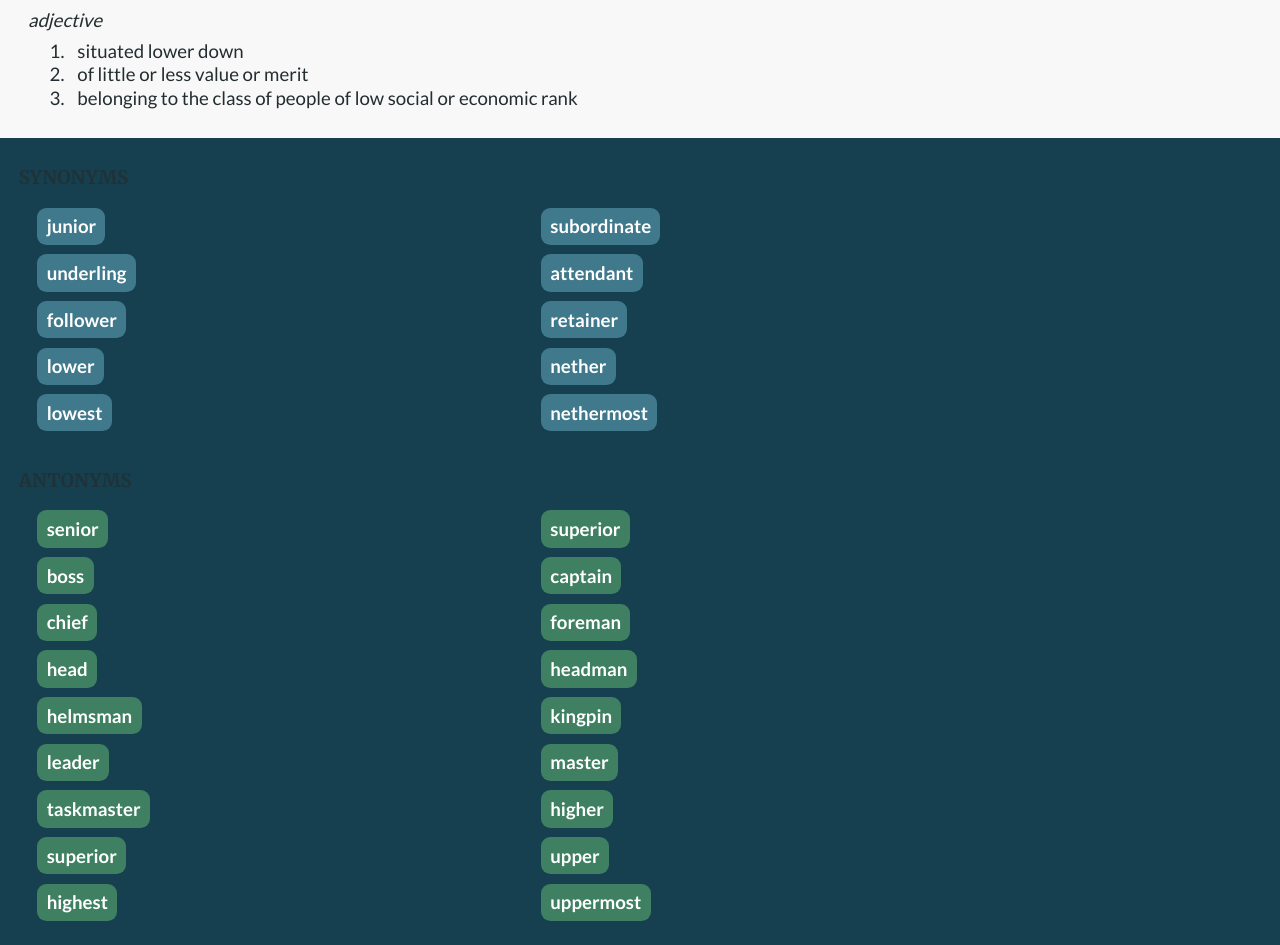
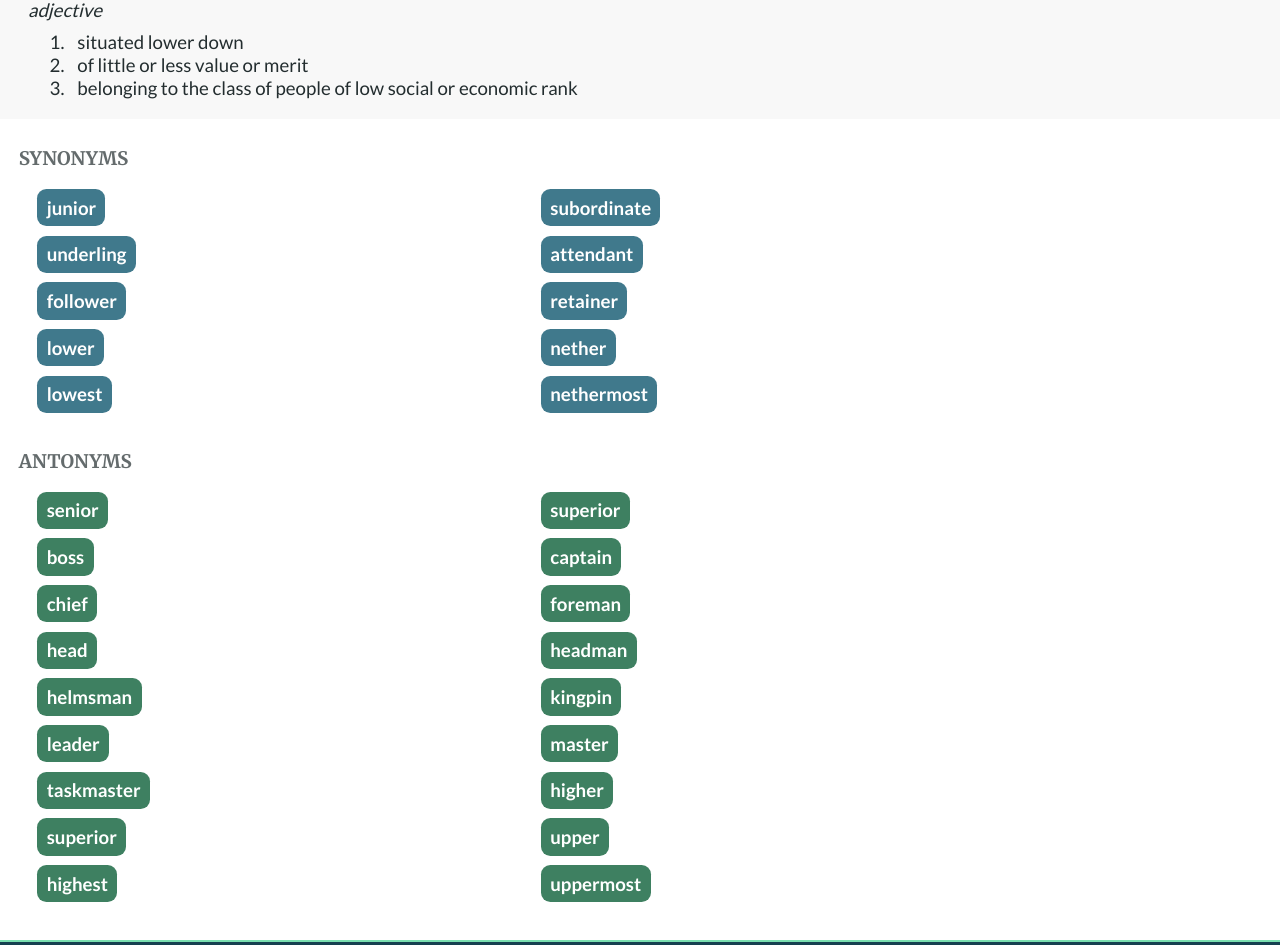
Before and after one commit to christinesn/thesaurus, a React (Create React App) app: page / in a window 1280 px wide. Shown: the part 187-1132 px from the top of the page. Built offline with nearby package versions, Linux system fonts and the light colour scheme.

Commit message:
Keep nyms background white

```diff
--- a/src/Nyms.css
+++ b/src/Nyms.css
@@ -1,14 +1,15 @@
 .nyms {
     width: 100%;
     padding: 1em;
+    background-color: var(--light-text-color);
 }
 
 .nyms:first-of-type {
-    margin-top: 0.5em;
+    padding-top: 1.5em;
 }
 
 .nyms:last-of-type {
-    margin-bottom: 1em;
+    padding-bottom: 2em;
 }
 
 h3 {
--- a/src/Word.css
+++ b/src/Word.css
@@ -20,7 +20,6 @@
 
 ol {
     margin: 0;
-    margin-bottom: 0.5em;
 }
 
 li {
```
